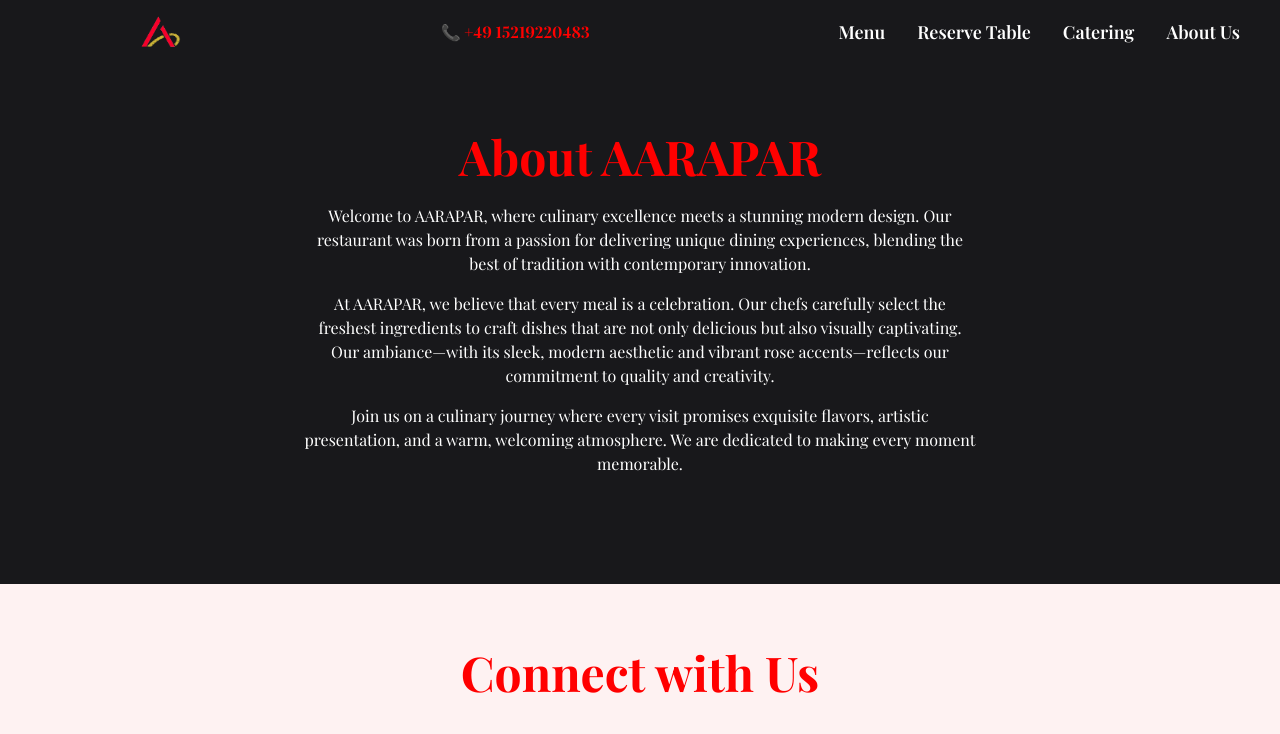
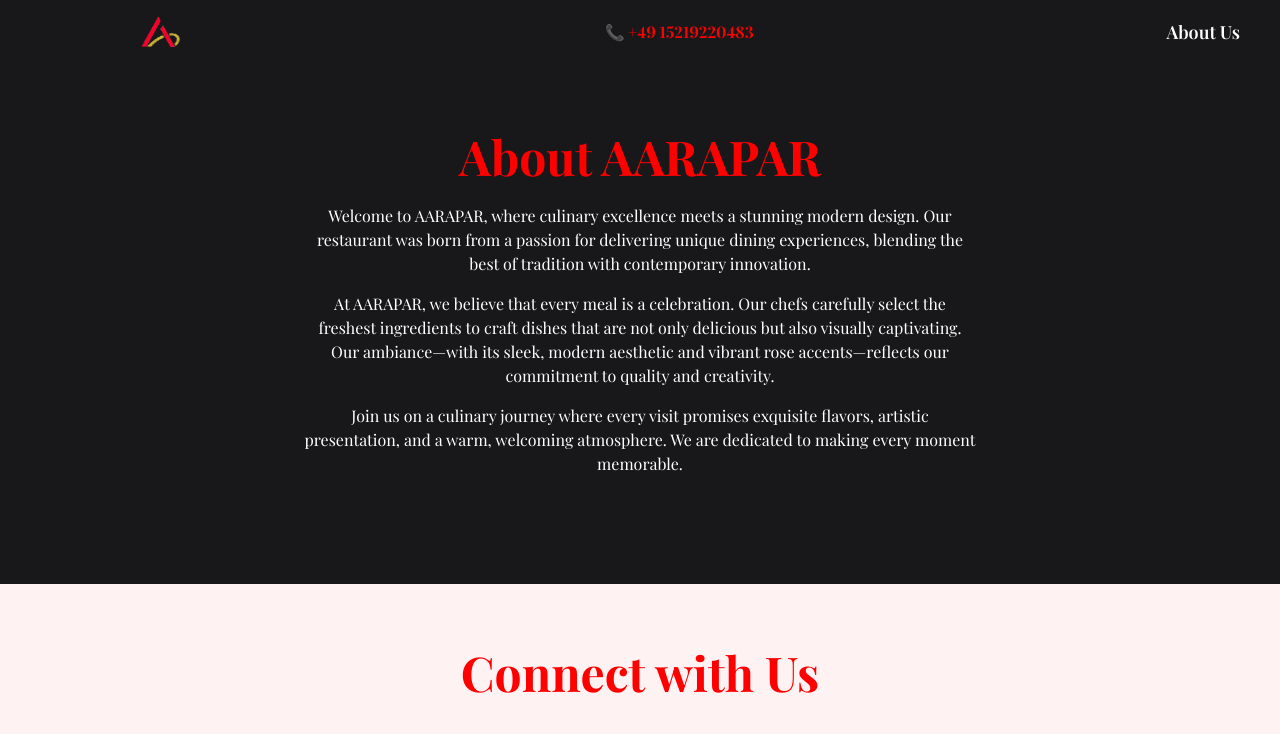
Before and after one commit to Karad-Deepak/aarappar, a Next.js app: page /about in a window 1280 px wide. Shown: the top 734 px of the page. Built offline with nearby package versions, Linux system fonts and the light colour scheme.

Commit message:
temp chnages and removal of nav pages

```diff
--- a/app/components/CateringSection.jsx
+++ b/app/components/CateringSection.jsx
@@ -37,9 +37,11 @@ export default function CateringSection() {
           seamless service. Our catering team ensures every detail is crafted to
           perfection, making your event truly unforgettable.
         </p>
+        {/*
         <button className="bg-normalbg text-white text-lg px-6 py-3 rounded-xl hover:bg-rose-600 transition-all duration-300">
           Enquire Now
         </button>
+        */}
       </motion.div>
     </section>
   );
--- a/app/components/Footer.jsx
+++ b/app/components/Footer.jsx
@@ -23,7 +23,7 @@ const Footer = () => {
           </p>
         </div>
 
-        {/* Quick Links */}
+        {/* Quick Links
         <div className="text-sm lg:text-lg">
           <h3 className="text-sm lg:text-xl font-semibold text-red-400 mb-3">
             Quick Links
@@ -52,7 +52,7 @@ const Footer = () => {
             </li>
           </ul>
         </div>
-
+ */}
         {/* Contact & Socials */}
         <div className="text-sm lg:text-lg">
           <h3 className="text-sm lg:text-xl font-semibold text-red-400 mb-3">
--- a/app/components/Hero.jsx
+++ b/app/components/Hero.jsx
@@ -30,7 +30,6 @@ export default function Hero() {
             Indisches Restaurant
           </motion.span>
         </motion.h1>
-
         <motion.p
           className="text-lg md:text-2xl lg:text-2xl font-bold text-lightbg leading-tight"
           initial={{ opacity: 0, x: -30 }}
@@ -42,7 +41,6 @@ export default function Hero() {
         <p className=" font-bold text-s lg:text-2xl drop-shadow-lg ">
           100% Pure, Natural Taste – No Artificial Colors Added to our dishes!
         </p>
-
         <motion.p
           className="text-sm md:text-[16px] text-gray-300 leading-relaxed"
           initial={{ opacity: 0 }}
@@ -56,7 +54,7 @@ export default function Hero() {
           atmosphere and unforgettable food that brings the essence of South
           India to your table
         </motion.p>
-
+        {/*
         <div className="flex gap-4 sm:flex-row">
           <Link href="/reservation">
             <motion.button
@@ -77,6 +75,7 @@ export default function Hero() {
             </motion.button>
           </Link>
         </div>
+        */}
       </motion.div>
 
       {/* Right Side - Hero Image */}
--- a/app/components/Nav.jsx
+++ b/app/components/Nav.jsx
@@ -52,7 +52,7 @@ function Nav() {
 function Navbar() {
   return (
     <nav className="hidden lg:flex flex-row gap-8 text-lg font-semibold text-white">
-      <Link href="/menu">
+      {/* <Link href="/menu">
         <span className="hover:text-rose-500 transition duration-300">
           Menu
         </span>
@@ -66,7 +66,7 @@ function Navbar() {
         <span className="hover:text-rose-500 transition duration-300">
           Catering
         </span>
-      </Link>
+      </Link>*/}
       <Link href="/about">
         <span className="hover:text-rose-500 transition duration-300">
           About Us
@@ -95,7 +95,7 @@ function Menu({ handleMobileNav, isMobileNav }) {
 function Mobile({ handleMobileNav }) {
   return (
     <nav className="z-40 fixed top-14 left-0 w-full h-screen bg-zinc-900/90 backdrop-blur-lg text-white flex flex-col items-center justify-center gap-6 text-xl">
-      <Link href="/menu" onClick={handleMobileNav}>
+      {/* <Link href="/menu" onClick={handleMobileNav}>
         <span className="hover:text-rose-500 transition duration-300">
           Menu
         </span>
@@ -109,7 +109,7 @@ function Mobile({ handleMobileNav }) {
         <span className="hover:text-rose-500 transition duration-300">
           Catering
         </span>
-      </Link>
+      </Link> */}
       <Link href="/about" onClick={handleMobileNav}>
         <span className="hover:text-rose-500 transition duration-300">
           About Us
```
Also changed, not shown: app/components/MenuSection.jsx (+6 -3 lines).
